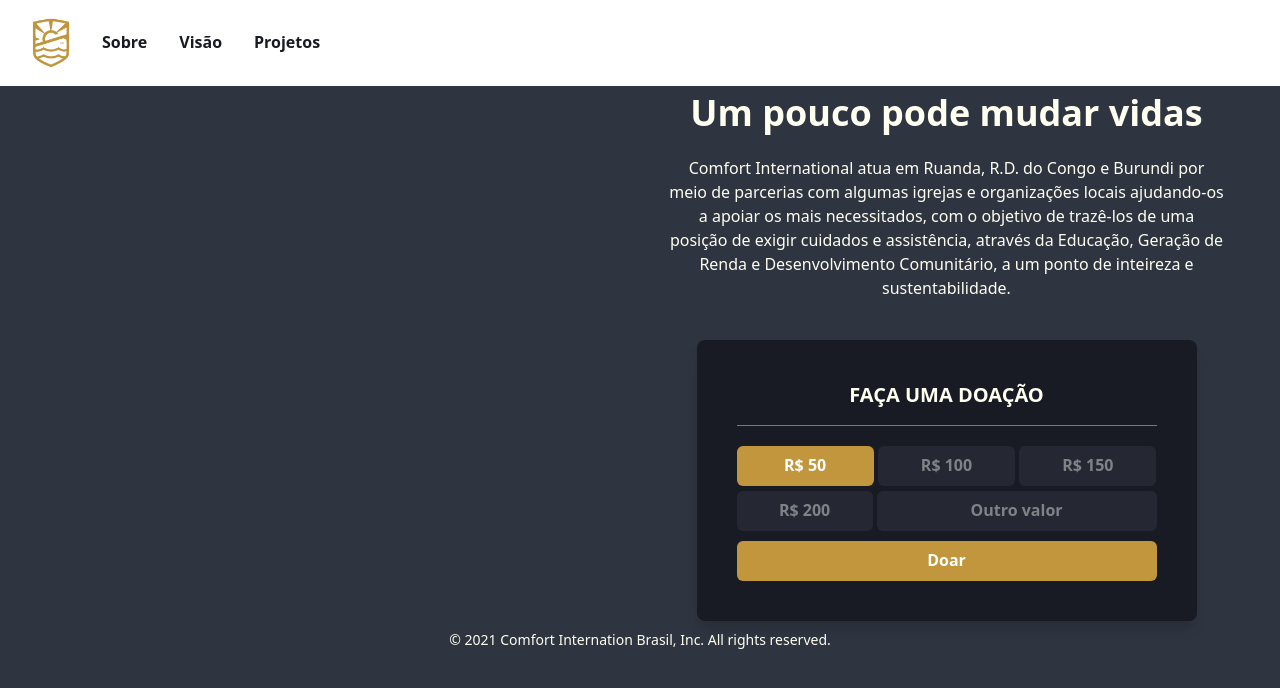
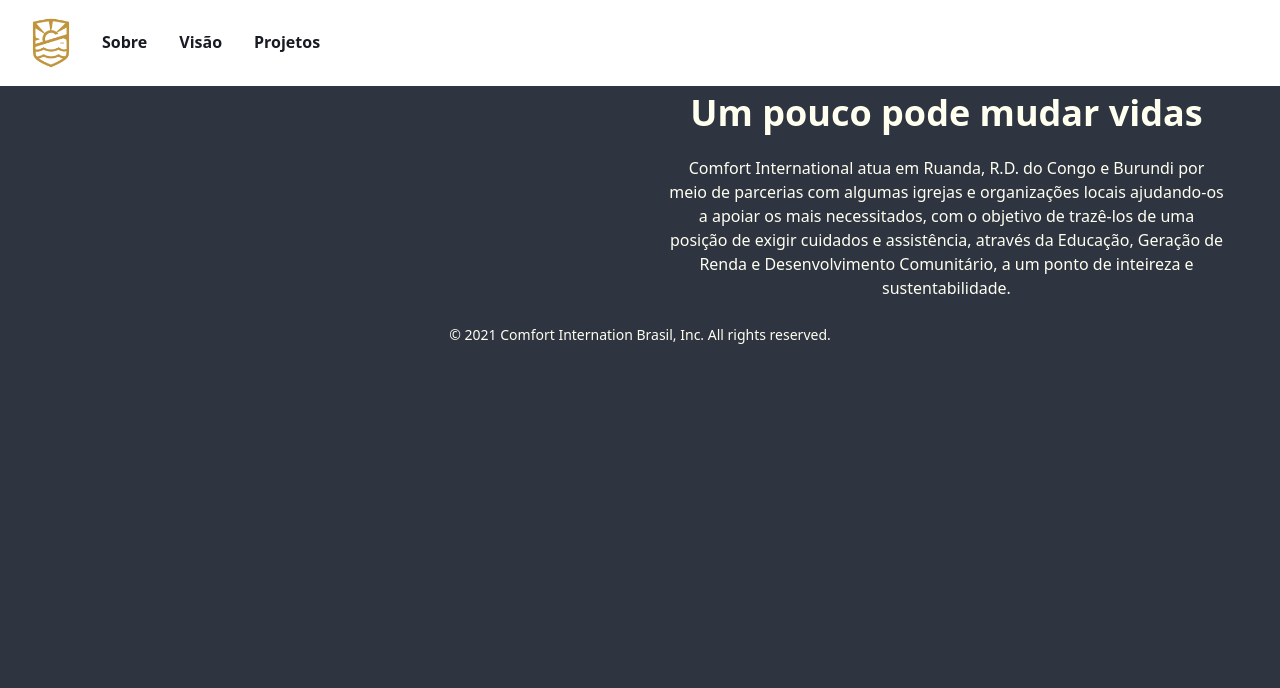
Before and after one commit to rafaelnogalha/comfort-website, a Next.js app: page /sections/Banner in a window 1280 px wide. Shown: the top 688 px of the page. Built offline with nearby package versions, Linux system fonts and the light colour scheme.

Commit message:
updated v001

```diff
--- a/pages/sections/Banner.tsx
+++ b/pages/sections/Banner.tsx
@@ -65,12 +65,12 @@ export default function Banner() {
               Desenvolvimento Comunitário, a um ponto
               de inteireza e sustentabilidade.
             </Text>
-            <Box
+            {/* <Box
               align="center"
               mt={"40px"}
             >
               <DonatePage />
-            </Box>
+            </Box> */}
           </Box>
 
         </Stack>
```
